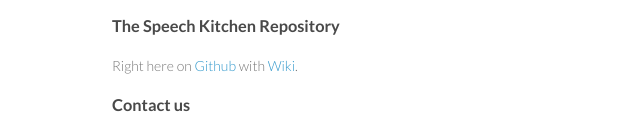
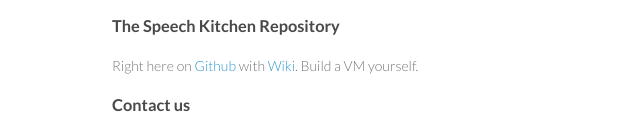
Before and after one commit to srvk/srvk.github.io, a plain HTML site: page index.html in a window 1280 px wide. Shown: the part 658-795 px from the top of the page, 458-1098 px from the left. Drawn offline with Linux system fonts and the light colour scheme.

Commit message:
Update index.html

```diff
--- a/index.html
+++ b/index.html
@@ -46,7 +46,7 @@
 <h3>
 <a id="the-speech-kitchen-repository" class="anchor" href="#the-speech-kitchen-repository" aria-hidden="true"><span class="octicon octicon-link"></span></a>The Speech Kitchen Repository</h3>
 
-<p>Right here on <a href="https://github.com/srvk">Github</a> with <a href="https://github.com/srvk/srvk.github.io/wiki">Wiki</a>.</p>
+<p>Right here on <a href="https://github.com/srvk">Github</a> with <a href="https://github.com/srvk/srvk.github.io/wiki">Wiki</a>. Build a VM yourself.</p>
 
 <h3>
 <a id="contact-us" class="anchor" href="#contact-us" aria-hidden="true"><span class="octicon octicon-link"></span></a>Contact us</h3>
```
